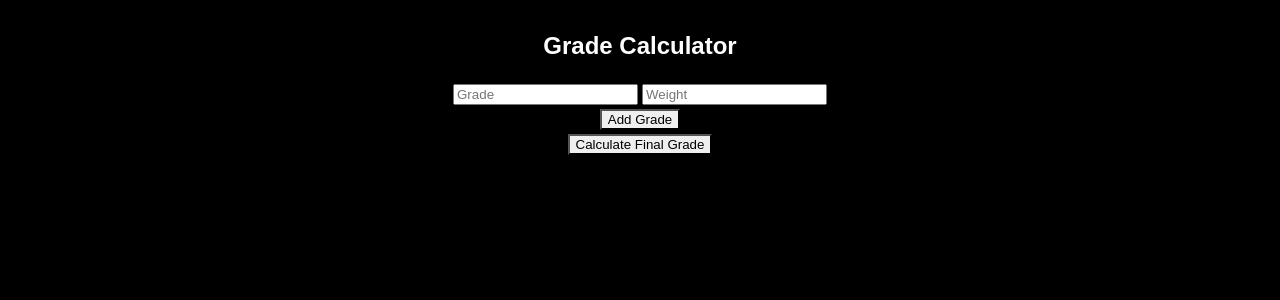
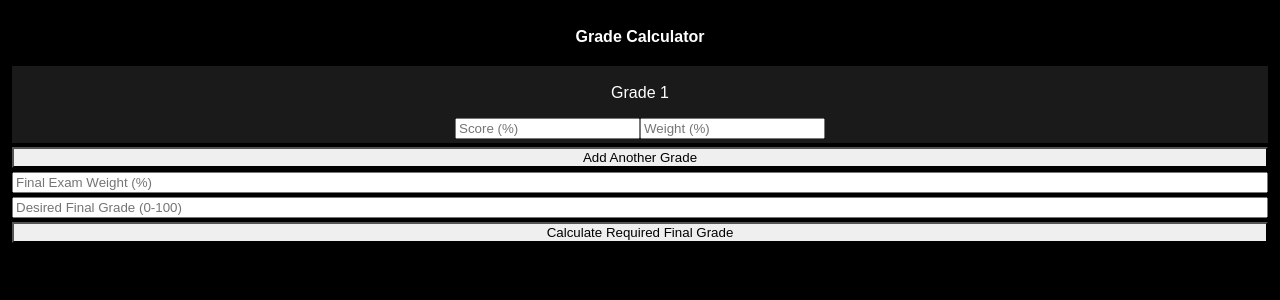
Before and after one commit to SUSA-HTH/uOStudent, a React (Create React App) app: page /grade-calculator in a window 1280 px wide. Shown: the top 300 px of the page. Built offline with nearby package versions, Linux system fonts and the light colour scheme.

Commit message:
final grade calculator its cool but not pretty looking type shit

```diff
--- a/src/pages/CourseList.js
+++ b/src/pages/CourseList.js
@@ -1,10 +1,8 @@
 import React, { useState, useEffect } from 'react';
 
 const CourseList = () => {
-  // Mock user courses data (in practice, you might fetch this data from an API or local storage)
   const [courses, setCourses] = useState([]);
 
-  // Simulating fetching data from localStorage or an API
   useEffect(() => {
     const storedCourses = [
       { id: 1, title: 'React for Beginners', courseCode: 'REACT101', rating: 4.8, hours: 120, people: '5k' },
@@ -12,7 +10,6 @@ const CourseList = () => {
       { id: 3, title: 'Web Design Basics', courseCode: 'WD101', rating: 4.7, hours: 100, people: '8k' }
     ];
 
-    // You can replace this with an actual API call or localStorage fetch
     setCourses(storedCourses);
   }, []);
 
--- a/src/pages/GradeCalculator.js
+++ b/src/pages/GradeCalculator.js
@@ -1,71 +1,99 @@
 import React, { useState } from 'react';
-import { Box, HStack, Input, Button, Text, VStack } from '@chakra-ui/react';
+import { Box, Input, Button, Text, VStack } from '@chakra-ui/react';
 
 const GradeCalculator = () => {
-  const [grades, setGrades] = useState([{ grade: '', weight: '' }]);
-  const [finalGrade, setFinalGrade] = useState(null);
+  const [currentGrades, setCurrentGrades] = useState([{ score: '', weight: '' }]);
+  const [finalWeight, setFinalWeight] = useState('');
+  const [desiredGrade, setDesiredGrade] = useState('');
+  const [requiredFinalGrade, setRequiredFinalGrade] = useState(null);
 
-  const handleChange = (index, field, value) => {
-    const newGrades = [...grades];
+  const handleGradeChange = (index, field, value) => {
+    const newGrades = [...currentGrades];
     newGrades[index][field] = value;
-    setGrades(newGrades);
+    setCurrentGrades(newGrades);
   };
 
   const addGrade = () => {
-    setGrades([...grades, { grade: '', weight: '' }]);
+    setCurrentGrades([...currentGrades, { score: '', weight: '' }]);
   };
 
-  const calculateFinalGrade = () => {
+  const calculateRequiredFinalGrade = () => {
+    let currentWeightedGrade = 0;
     let totalWeight = 0;
-    let weightedSum = 0;
 
-    grades.forEach(({ grade, weight }) => {
-      const numericGrade = parseFloat(grade);
-      const numericWeight = parseFloat(weight);
-
-      if (!isNaN(numericGrade) && !isNaN(numericWeight)) {
-        weightedSum += numericGrade * numericWeight;
-        totalWeight += numericWeight;
+    currentGrades.forEach(grade => {
+      const score = parseFloat(grade.score);
+      const weight = parseFloat(grade.weight);
+      if (!isNaN(score) && !isNaN(weight)) {
+        currentWeightedGrade += (score * weight) / 100;
+        totalWeight += weight;
       }
     });
 
-    if (totalWeight > 0) {
-      setFinalGrade((weightedSum / totalWeight).toFixed(2));
-    } else {
-      setFinalGrade(null);
+    const remainingWeight = 100 - totalWeight;
+
+    if (remainingWeight !== parseFloat(finalWeight)) {
+      alert('The final weight does not match the remaining percentage.');
+      return;
     }
+
+    const desiredGradePercentage = parseFloat(desiredGrade);
+
+    if (isNaN(desiredGradePercentage) || desiredGradePercentage < 0 || desiredGradePercentage > 100) {
+      alert('Please enter a valid desired grade between 0 and 100.');
+      return;
+    }
+
+    const requiredGrade = (desiredGradePercentage - currentWeightedGrade) / (remainingWeight / 100);
+
+    setRequiredFinalGrade(requiredGrade);
   };
 
   return (
-    <Box padding="4" bg="#000" color="#fff">
-      <VStack spacing={4}>
-        <h2>Grade Calculator</h2>
-        {grades.map((item, index) => (
-          <HStack key={index} spacing={4}>
+    <Box p={4} borderWidth={1} borderRadius="lg" boxShadow="md">
+      <VStack spacing={4} align="stretch">
+        <Text fontSize="2xl" fontWeight="bold">Grade Calculator</Text>
+
+        {currentGrades.map((grade, index) => (
+          <Box key={index} p={2} borderWidth={1} borderRadius="lg" backgroundColor="#1a1a1a">
+            <Text>Grade {index + 1}</Text>
             <Input
+              placeholder="Score (%)"
+              value={grade.score}
+              onChange={(e) => handleGradeChange(index, 'score', e.target.value)}
               type="number"
-              placeholder="Grade"
-              value={item.grade}
-              onChange={(e) => handleChange(index, 'grade', e.target.value)}
+              mb={2}
             />
             <Input
+              placeholder="Weight (%)"
+              value={grade.weight}
+              onChange={(e) => handleGradeChange(index, 'weight', e.target.value)}
               type="number"
-              placeholder="Weight"
-              value={item.weight}
-              onChange={(e) => handleChange(index, 'weight', e.target.value)}
             />
-          </HStack>
+          </Box>
         ))}
-        <Button onClick={addGrade} colorScheme="teal">
-          Add Grade
-        </Button>
-        <Button onClick={calculateFinalGrade} colorScheme="green">
-          Calculate Final Grade
-        </Button>
 
-        {finalGrade !== null && (
-          <Text fontSize="xl" mt={4}>
-            Final Grade: {finalGrade}
+        <Button onClick={addGrade} colorScheme="teal">Add Another Grade</Button>
+
+        <Input
+          placeholder="Final Exam Weight (%)"
+          value={finalWeight}
+          onChange={(e) => setFinalWeight(e.target.value)}
+          type="number"
+        />
+
+        <Input
+          placeholder="Desired Final Grade (0-100)"
+          value={desiredGrade}
+          onChange={(e) => setDesiredGrade(e.target.value)}
+          type="number"
+        />
+
+        <Button onClick={calculateRequiredFinalGrade} colorScheme="blue">Calculate Required Final Grade</Button>
+
+        {requiredFinalGrade !== null && (
+          <Text fontSize="lg" mt={4}>
+            You need to score <strong>{requiredFinalGrade.toFixed(2)}%</strong> on the final exam to achieve a grade of <strong>{desiredGrade}</strong> %.
           </Text>
         )}
       </VStack>
```
